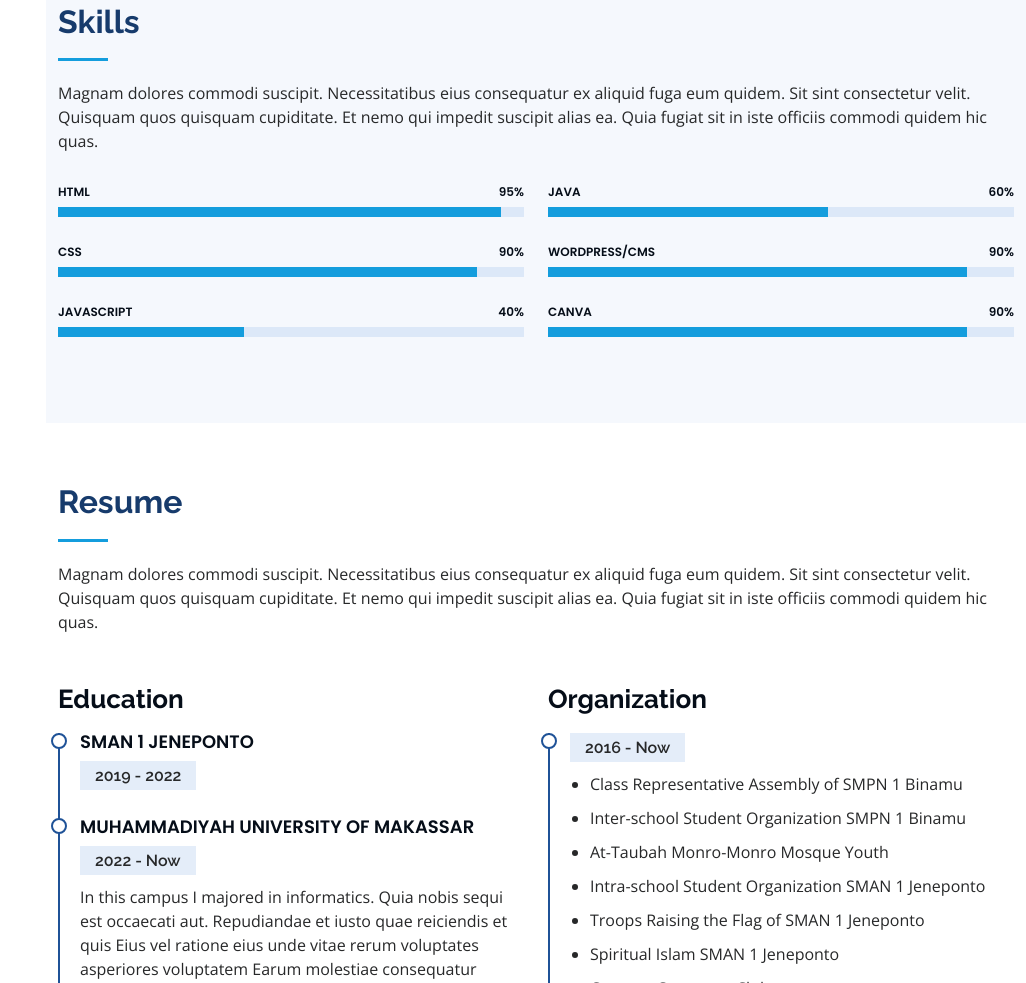
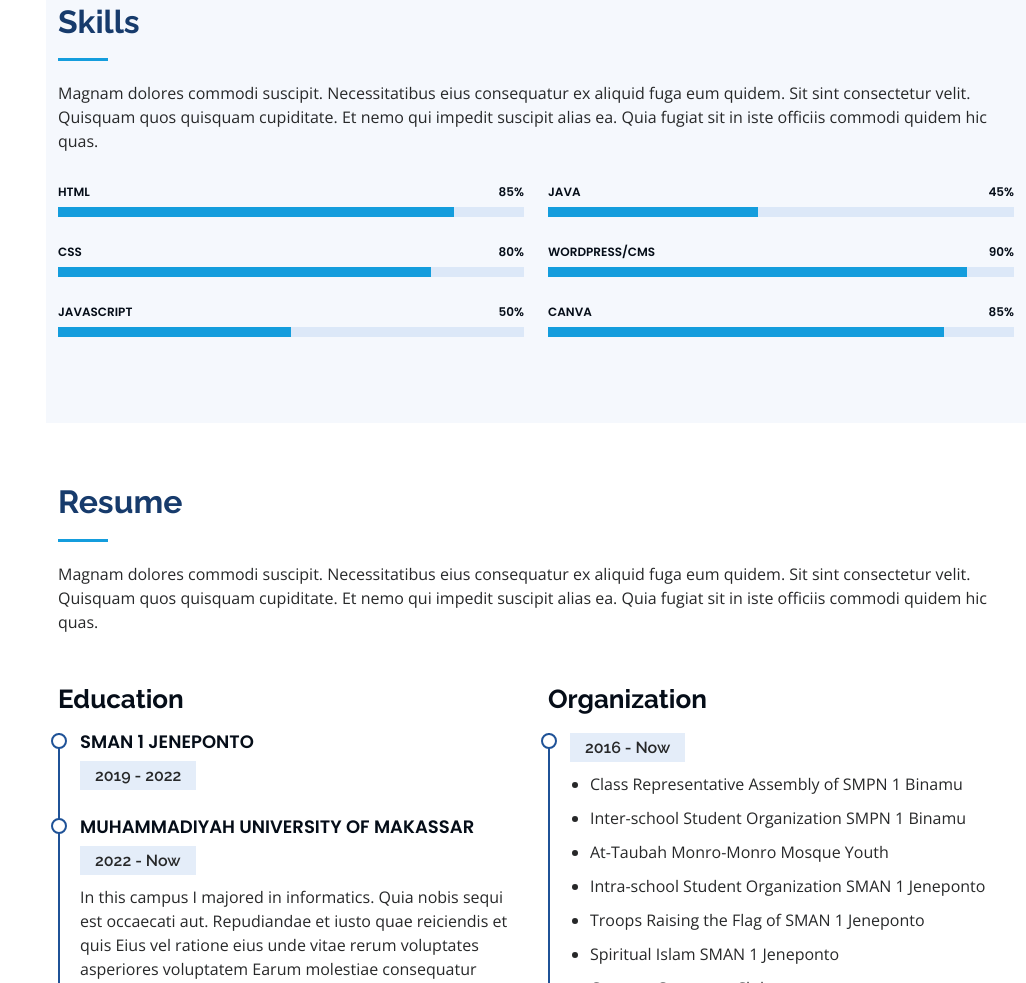
Before and after one commit to fauzanazhari/web-profil, a plain HTML site: page index.html in a window 1280 px wide. Shown: the part 1930-2913 px from the top of the page, without its empty margins (254-1280 px from the left). Drawn offline with nearby package versions, Linux system fonts and the light colour scheme.

Commit message:
Update index.html

```diff
--- a/index.html
+++ b/index.html
@@ -186,23 +186,23 @@
           <div class="col-lg-6" data-aos="fade-up">
 
             <div class="progress">
-              <span class="skill">HTML <i class="val">95%</i></span>
+              <span class="skill">HTML <i class="val">85%</i></span>
               <div class="progress-bar-wrap">
-                <div class="progress-bar" role="progressbar" aria-valuenow="95" aria-valuemin="0" aria-valuemax="100"></div>
+                <div class="progress-bar" role="progressbar" aria-valuenow="85" aria-valuemin="0" aria-valuemax="100"></div>
               </div>
             </div>
 
             <div class="progress">
-              <span class="skill">CSS <i class="val">90%</i></span>
+              <span class="skill">CSS <i class="val">80%</i></span>
               <div class="progress-bar-wrap">
-                <div class="progress-bar" role="progressbar" aria-valuenow="90" aria-valuemin="0" aria-valuemax="100"></div>
+                <div class="progress-bar" role="progressbar" aria-valuenow="80" aria-valuemin="0" aria-valuemax="100"></div>
               </div>
             </div>
 
             <div class="progress">
-              <span class="skill">JavaScript <i class="val">40%</i></span>
+              <span class="skill">JavaScript <i class="val">50%</i></span>
               <div class="progress-bar-wrap">
-                <div class="progress-bar" role="progressbar" aria-valuenow="40" aria-valuemin="0" aria-valuemax="100"></div>
+                <div class="progress-bar" role="progressbar" aria-valuenow="50" aria-valuemin="0" aria-valuemax="100"></div>
               </div>
             </div>
 
@@ -211,9 +211,9 @@
           <div class="col-lg-6" data-aos="fade-up" data-aos-delay="100">
 
             <div class="progress">
-              <span class="skill">Java <i class="val">60%</i></span>
+              <span class="skill">Java <i class="val">45%</i></span>
               <div class="progress-bar-wrap">
-                <div class="progress-bar" role="progressbar" aria-valuenow="60" aria-valuemin="0" aria-valuemax="100"></div>
+                <div class="progress-bar" role="progressbar" aria-valuenow="45" aria-valuemin="0" aria-valuemax="100"></div>
               </div>
             </div>
 
@@ -225,9 +225,9 @@
             </div>
 
             <div class="progress">
-              <span class="skill">Canva <i class="val">90%</i></span>
+              <span class="skill">Canva <i class="val">85%</i></span>
               <div class="progress-bar-wrap">
-                <div class="progress-bar" role="progressbar" aria-valuenow="90" aria-valuemin="0" aria-valuemax="100"></div>
+                <div class="progress-bar" role="progressbar" aria-valuenow="85" aria-valuemin="0" aria-valuemax="100"></div>
               </div>
             </div>
 
```
